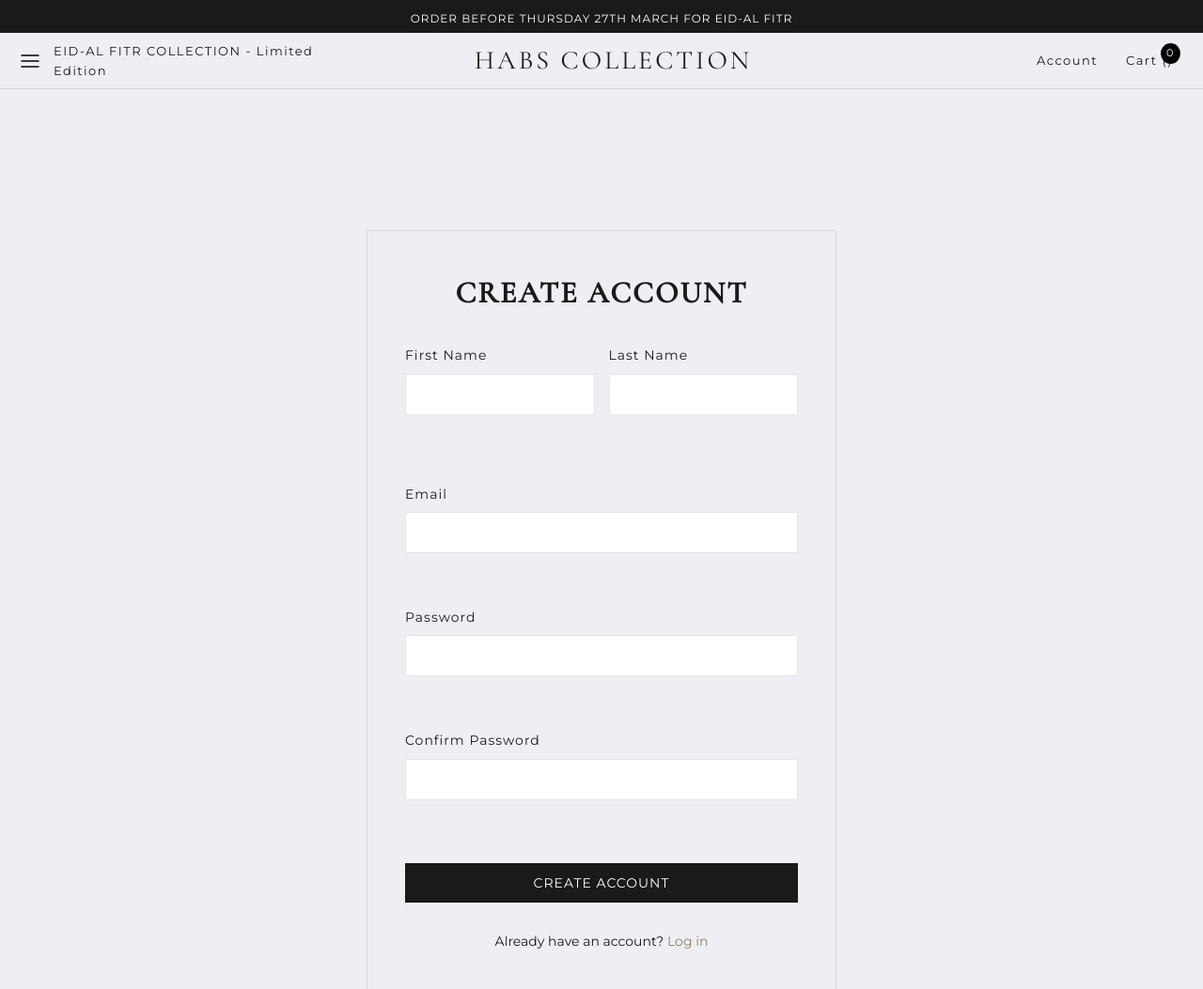
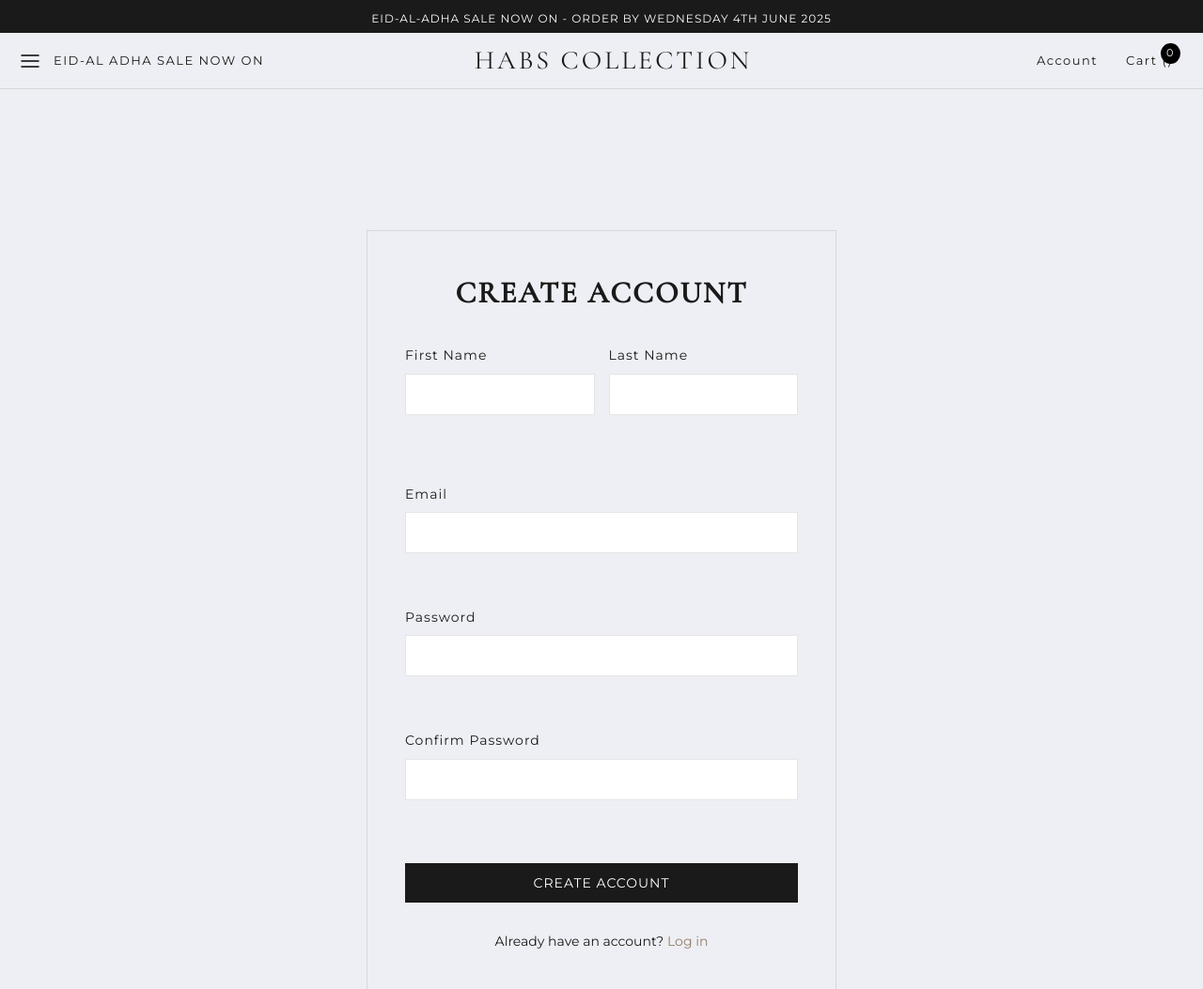
Before and after one commit to habscollection/habs-collection-live, a website: page signup.html in a window 1280 px wide. Shown: the top 1053 px of the page at 94% size. Drawn offline with nearby package versions, Linux system fonts and the light colour scheme.

Commit message:
Update signup.html

```diff
--- a/signup.html
+++ b/signup.html
@@ -136,12 +136,12 @@
 <body>
    <!-- Announcement Bar -->
    <div class="announcement-bar">
-       <p>ORDER BEFORE THURSDAY 27TH MARCH FOR EID-AL FITR</p>
+       <p>EID-AL-ADHA SALE NOW ON - ORDER BY WEDNESDAY 4TH JUNE 2025</p>
    </div>
 
    <nav class="navbar">
        <div class="nav-left">
-           <a href="products.html">EID-AL FITR COLLECTION - Limited Edition</a>
+           <a href="products.html">EID-AL ADHA SALE NOW ON</a>
        </div>
        <div class="nav-center">
            <a href="/" class="brand-logo">HABS COLLECTION</a>
@@ -181,7 +181,7 @@
     <div class="mobile-menu-overlay"></div>
     <div class="mobile-menu">
         <button class="mobile-menu-close">&times;</button>
-        <a href="products.html">EID-AL FITR COLLECTION - Limited Edition</a>
+        <a href="products.html">EID-AL ADHA SALE NOW ON</a>
         <a href="/account.html">Account</a>
         <a href="cart.html">Cart (<span class="cart-count">0</span>)</a>
     </div>
```
